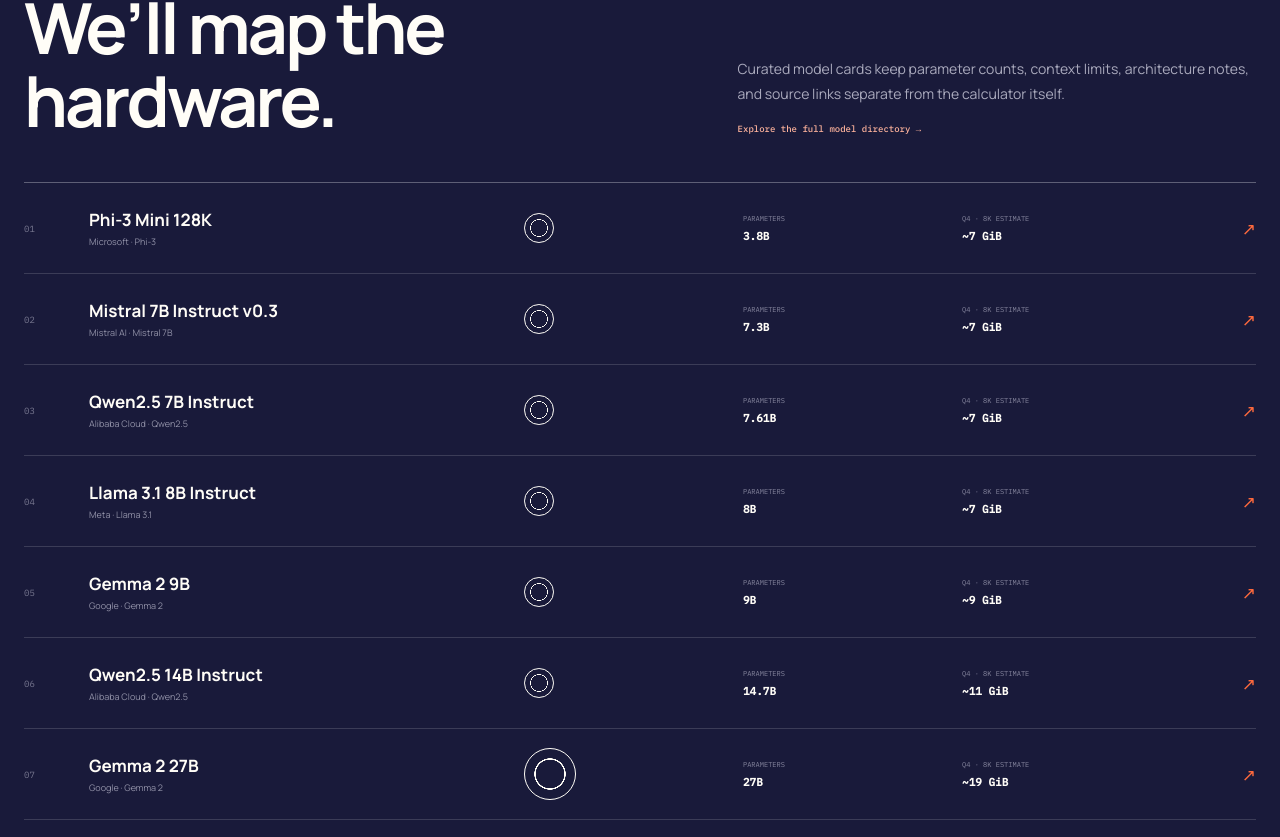
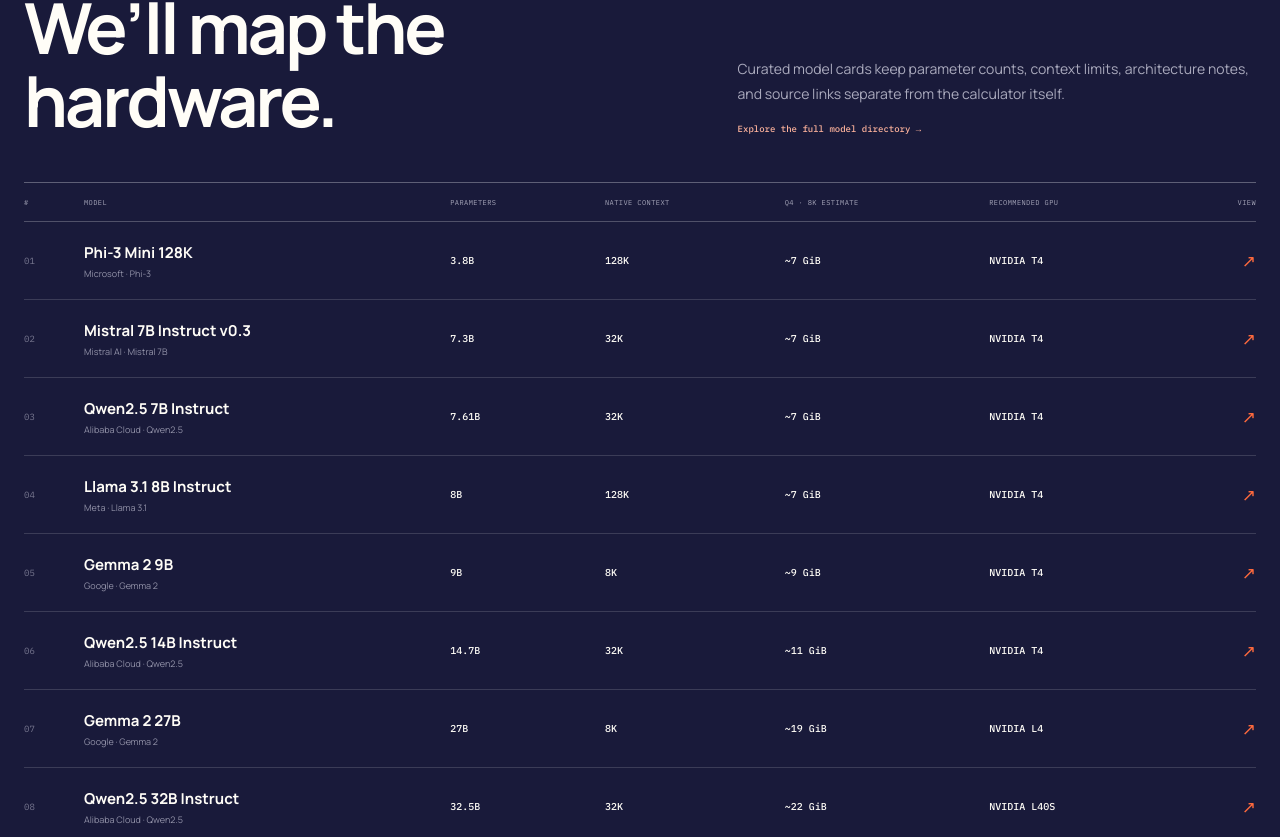
Before and after one commit to flatkey-ai/modelfit, a Next.js app: page / in a window 1280 px wide. Shown: the part 2347-3184 px from the top of the page. Built offline with nearby package versions, Linux system fonts and the light colour scheme; no server answers.

Commit message:
Improve model index table layout

```diff
--- a/app/globals.css
+++ b/app/globals.css
@@ -177,19 +177,19 @@
 .inverse .section-index { color: var(--orange-light); }
 .inverse > p { color: #aaaabd; }
 .model-list { border-top: 1px solid rgba(255,255,255,.3); }
-.model-row { min-height: 91px; display: grid; grid-template-columns: 45px 1.25fr .6fr .6fr .75fr 25px; gap: 20px; align-items: center; border-bottom: 1px solid rgba(255,255,255,.15); transition: padding .15s, background .15s; }
-.model-row:hover { padding-inline: 15px; background: var(--orange); color: var(--navy); }
+.model-list-head, .model-row { display: grid; grid-template-columns: 42px minmax(250px, 1.4fr) .55fr .65fr .75fr .9fr 25px; gap: 18px; align-items: center; }
+.model-list-head { min-height: 39px; border-bottom: 1px solid rgba(255,255,255,.24); color: #a6a6b9; font-family: var(--font-mono); font-size: 7px; letter-spacing: .06em; text-transform: uppercase; }
+.model-list-head span:last-child { justify-self: end; }
+.model-row { min-height: 78px; border-bottom: 1px solid rgba(255,255,255,.15); transition: background .15s, box-shadow .15s, transform .15s; }
+.model-row:hover { background: var(--orange); color: var(--navy); box-shadow: inset 4px 0 0 var(--orange-light); transform: translateX(4px); }
 .model-row-index { color: #77778f; font-family: var(--font-mono); font-size: 9px; }
 .model-row:hover .model-row-index { color: rgba(25,26,58,.55); }
-.model-row-name strong { display: block; font-size: 17px; }
+.model-row-name { min-width: 0; }
+.model-row-name strong { display: block; overflow: hidden; font-size: 15px; text-overflow: ellipsis; white-space: nowrap; }
 .model-row-name small { display: block; margin-top: 4px; color: #9292a8; font-size: 9px; }
 .model-row:hover .model-row-name small { color: rgba(25,26,58,.65); }
-.parameter-disc { display: flex; align-items: center; }
-.parameter-disc span { --disc: 50%; display: block; width: clamp(18px, var(--disc), 52px); max-width: 52px; aspect-ratio: 1; border: 1px solid currentColor; border-radius: 50%; background-image: radial-gradient(circle at center, transparent 40%, currentColor 41% 44%, transparent 45%); }
-.model-row-stat span, .model-row-stat strong { display: block; font-family: var(--font-mono); }
-.model-row-stat span { margin-bottom: 6px; color: #85859d; font-size: 7px; text-transform: uppercase; }
-.model-row:hover .model-row-stat span { color: rgba(25,26,58,.55); }
-.model-row-stat strong { font-size: 11px; }
+.model-row-stat strong { display: block; font-family: var(--font-mono); font-size: 10px; font-weight: 500; }
+.model-row-gpu strong { overflow: hidden; text-overflow: ellipsis; white-space: nowrap; }
 .model-row-arrow { justify-self: end; color: var(--orange); font-size: 17px; }
 .model-row:hover .model-row-arrow { color: var(--navy); }
 
@@ -509,8 +509,8 @@
   .hero-visual { width: 100%; }
   .fit-body { grid-template-columns: 1fr; }
   .fit-form { border-right: 0; border-bottom: 1px solid var(--navy); }
-  .model-row { grid-template-columns: 40px 1.2fr .5fr .65fr 25px; }
-  .parameter-disc { display: none; }
+  .model-list-head, .model-row { grid-template-columns: 36px minmax(210px, 1.3fr) .5fr .65fr .85fr 22px; gap: 14px; }
+  .model-list-head span:nth-child(4), .model-row-context { display: none; }
   .model-detail-title { grid-template-columns: 1fr .35fr; gap: 50px; }
   .directory-title, .guide-hero-grid { grid-template-columns: 1fr .65fr; gap: 55px; }
   .hardware-card-grid { grid-template-columns: repeat(2, 1fr); }
@@ -548,8 +548,13 @@
   .fit-actions { align-items: start; flex-direction: column; }
   .fit-conversion { grid-template-columns: 1fr; }
   .fit-conversion .primary-conversion { width: 100%; }
-  .model-row { padding-block: 15px; grid-template-columns: 30px 1fr auto 18px; gap: 10px; }
-  .model-row-stat:last-of-type { display: none; }
+  .models-section { padding-block: 82px; }
+  .model-list-head { display: none; }
+  .model-row { min-height: 78px; padding-block: 12px; grid-template-columns: 28px minmax(0, 1fr) auto 18px; gap: 10px; }
+  .model-row:hover { transform: none; }
+  .model-row-parameters, .model-row-context, .model-row-gpu { display: none; }
+  .model-row-memory::before { content: attr(data-label); display: block; margin-bottom: 4px; color: #85859d; font-family: var(--font-mono); font-size: 6px; text-transform: uppercase; }
+  .model-row:hover .model-row-memory::before { color: rgba(25,26,58,.55); }
   .model-row-name strong { font-size: 14px; }
   .decision-grid { grid-template-columns: 1fr; }
   .decision-grid article { min-height: 320px; }
--- a/app/page.tsx
+++ b/app/page.tsx
@@ -1,13 +1,20 @@
 import Link from "next/link";
-import type { CSSProperties } from "react";
 import { FitCalculator } from "@/components/fit-calculator";
-import { estimateMemory, models, quantizations } from "@/lib/data";
+import { estimateMemory, hardware, models, quantizations } from "@/lib/data";
 import { flatkeyWebsiteUrl } from "@/lib/site";
 
 function getQ4Memory(slug: string) {
   const model = models.find((entry) => entry.slug === slug)!;
   const q4 = quantizations.find((entry) => entry.id === "q4")!;
   return estimateMemory(model, q4, Math.min(model.nativeContext, 8192), 1).subtotalGiB;
+}
+
+function formatContext(tokens: number) {
+  return tokens >= 1024 ? `${Math.round(tokens / 1024)}K` : tokens.toLocaleString("en-US");
+}
+
+function getRecommendedGpu(memoryGiB: number) {
+  return hardware.find((gpu) => memoryGiB <= gpu.vramGb * 0.85)?.name ?? "Multi-GPU";
 }
 
 export default function Home() {
@@ -49,16 +56,27 @@
             <div><span className="section-index">03 / Model index</span><h2>Choose the model.<br />We’ll map the hardware.</h2></div>
             <div className="section-intro-link"><p>Curated model cards keep parameter counts, context limits, architecture notes, and source links separate from the calculator itself.</p><Link href="/models">Explore the full model directory →</Link></div>
           </div>
-          <div className="model-list">
+          <div className="model-list" aria-label="Model memory planning estimates">
+            <div className="model-list-head">
+              <span aria-hidden="true">#</span>
+              <span>Model</span>
+              <span>Parameters</span>
+              <span>Native context</span>
+              <span>Q4 · 8K estimate</span>
+              <span>Recommended GPU</span>
+              <span aria-hidden="true">View</span>
+            </div>
             {models.map((model, index) => {
               const q4Memory = getQ4Memory(model.slug);
+              const recommendedGpu = getRecommendedGpu(q4Memory);
               return (
                 <Link className="model-row" href={`/models/${model.slug}`} key={model.slug}>
                   <span className="model-row-index">{String(index + 1).padStart(2, "0")}</span>
                   <div className="model-row-name"><strong>{model.name}</strong><small>{model.maker} · {model.family}</small></div>
-                  <div className="parameter-disc"><span style={{ "--disc": `${Math.max(15, Math.min(100, model.parametersB))}%` } as CSSProperties} /></div>
-                  <div className="model-row-stat"><span>Parameters</span><strong>{model.parametersB}B</strong></div>
-                  <div className="model-row-stat"><span>Q4 · 8K estimate</span><strong>~{q4Memory.toFixed(0)} GiB</strong></div>
+                  <div className="model-row-stat model-row-parameters"><strong>{model.parametersB}B</strong></div>
+                  <div className="model-row-stat model-row-context"><strong>{formatContext(model.nativeContext)}</strong></div>
+                  <div className="model-row-stat model-row-memory" data-label="Q4 · 8K"><strong>~{q4Memory.toFixed(0)} GiB</strong></div>
+                  <div className="model-row-stat model-row-gpu"><strong>{recommendedGpu}</strong></div>
                   <span className="model-row-arrow">↗</span>
                 </Link>
               );
```
